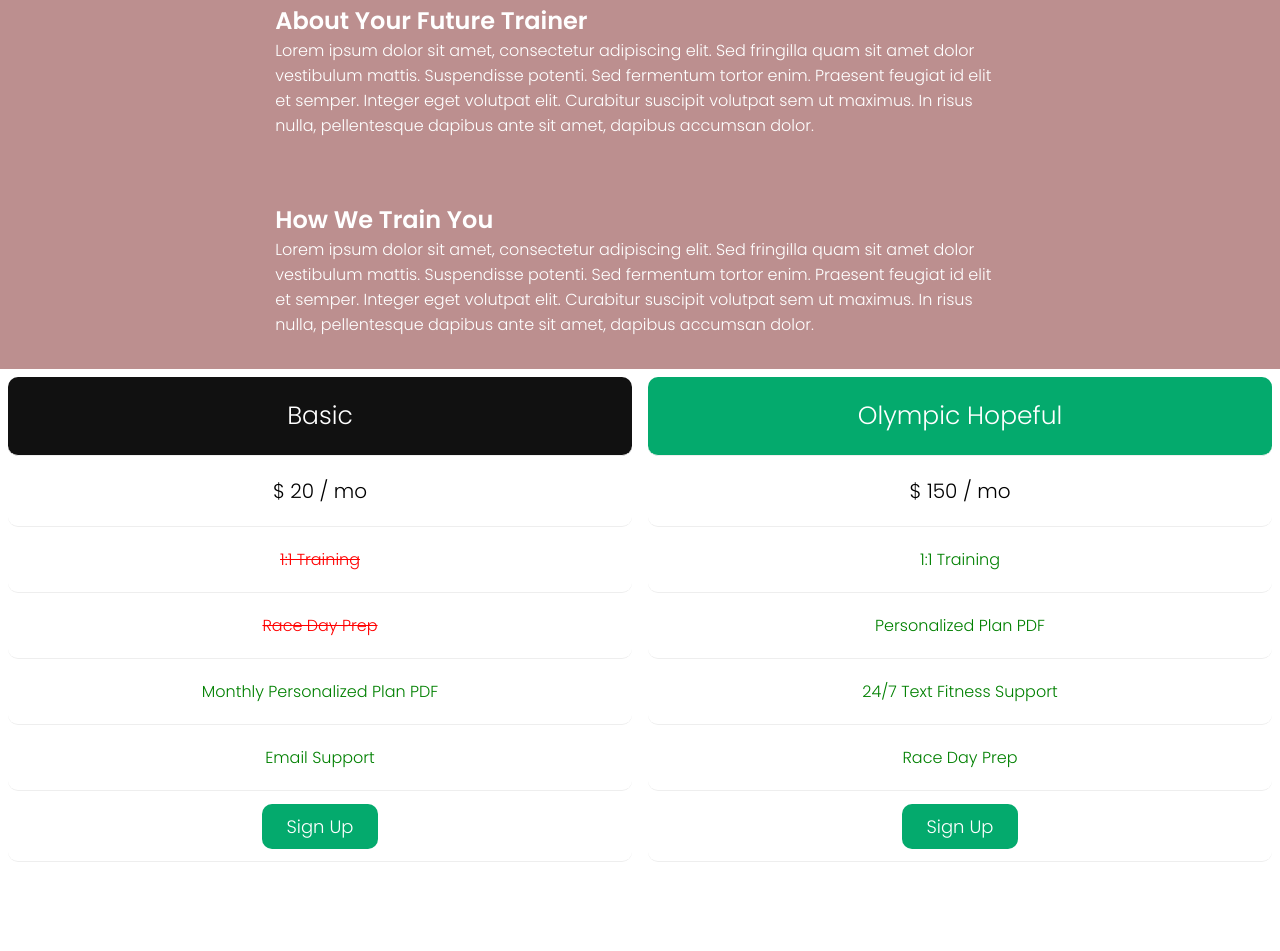
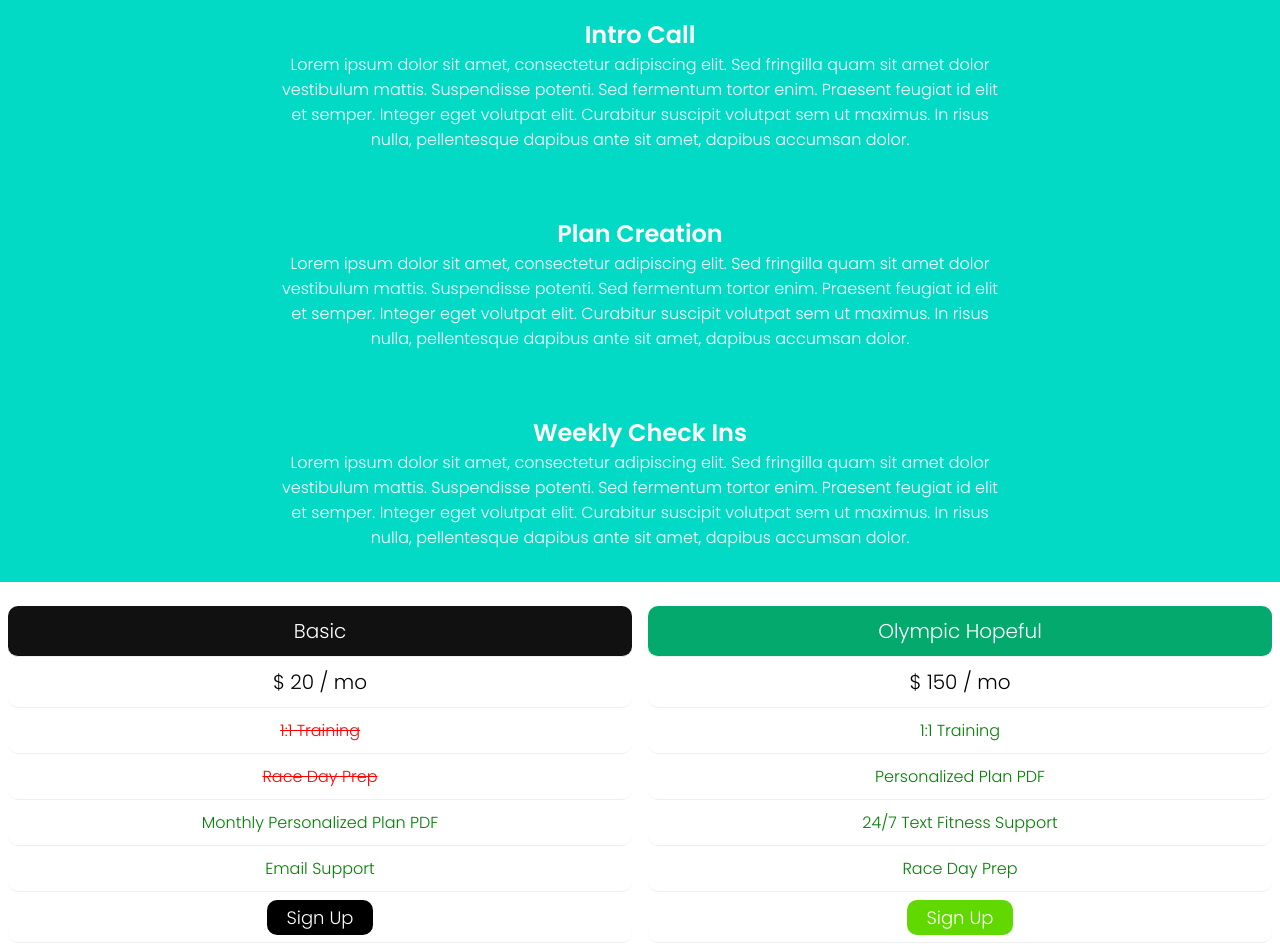
Before and after one commit to garkilic/RB-Training-Site, a plain HTML site: page index.html in a window 1280 px wide. Shown: the part 1753-2704 px from the top of the page. Before the commit the page ends 2623 px from the top, so only its background shows below. Drawn offline with Linux system fonts and the light colour scheme.

Commit message:
More updates

```diff
--- a/index.html
+++ b/index.html
@@ -104,20 +104,24 @@
 		<!-- Process -->
 
 		<section class="process">
-
 			<div class="process-section">
 				<div class="process-container">
-					<h2>About Your Future Trainer</h2>
+					<h2>Intro Call</h2>
 				<p>Lorem ipsum dolor sit amet, consectetur adipiscing elit. Sed fringilla quam sit amet dolor vestibulum mattis. Suspendisse potenti. Sed fermentum tortor enim. Praesent feugiat id elit et semper. Integer eget volutpat elit. Curabitur suscipit volutpat sem ut maximus. In risus nulla, pellentesque dapibus ante sit amet, dapibus accumsan dolor.</p>
 				</div>
 
 			</div>
 			<div class="process-section">
 				<div class="process-container">
-					<h2>How We Train You</h2>
+					<h2>Plan Creation</h2>
 					<p>Lorem ipsum dolor sit amet, consectetur adipiscing elit. Sed fringilla quam sit amet dolor vestibulum mattis. Suspendisse potenti. Sed fermentum tortor enim. Praesent feugiat id elit et semper. Integer eget volutpat elit. Curabitur suscipit volutpat sem ut maximus. In risus nulla, pellentesque dapibus ante sit amet, dapibus accumsan dolor.</p>
 				</div>
-
+			</div>
+			<div class="process-section">
+				<div class="process-container">
+					<h2>Weekly Check Ins</h2>
+					<p>Lorem ipsum dolor sit amet, consectetur adipiscing elit. Sed fringilla quam sit amet dolor vestibulum mattis. Suspendisse potenti. Sed fermentum tortor enim. Praesent feugiat id elit et semper. Integer eget volutpat elit. Curabitur suscipit volutpat sem ut maximus. In risus nulla, pellentesque dapibus ante sit amet, dapibus accumsan dolor.</p>
+				</div>
 			</div>
 		</section>
 
@@ -132,7 +136,7 @@
 				  <li class="not-included">Race Day Prep</li>
 				  <li class="included">Monthly Personalized Plan PDF</li>
 				  <li class="included">Email Support</li>
-				  <li class="grey"><a href="#" class="button">Sign Up</a></li>
+				  <li class="grey"><a href="#" class="button" style="background-color: black">Sign Up</a></li>
 				</ul>
 			  </div>
 
--- a/style.css
+++ b/style.css
@@ -203,11 +203,17 @@ label.logo a {
 .information-area {
 	margin: 1em auto;
 	font-size: 0.8em;
-	border: black solid 1px;
+	box-shadow: rgba(100, 100, 111, 0.2) 0px 7px 29px 0px;
 	padding: 2rem;
 	width: 300px;
 	border-radius: 10px;
 	text-align: center;
+}
+
+.information-area:hover {
+	border: 3px solid #ff7a59;
+	color: #ff7a59;
+	background: #fff;
 }
 
 /* About */
@@ -219,7 +225,6 @@ label.logo a {
 	text-align: center;
 	flex-direction: column;
 	width: 100%;
-	background-color: antiquewhite;
 }
 
 .about-container {
@@ -240,13 +245,14 @@ label.logo a {
 /* Process */
 
 .process {
-	margin: 0 auto;
+	margin: 1em auto;
 	display: flex;
 	align-items: center;
+	text-align: center;
 	flex-direction: column;
 	width: 100%;
 	color: white;
-	background-color: rosybrown;
+	background-color: #03dac6;
 }
 
 .process-container {
@@ -257,8 +263,6 @@ label.logo a {
 .process-section {
 	margin: 2em;
 }
-
-
 
 /* Pricing */
 
@@ -279,13 +283,13 @@ label.logo a {
 .price .header {
 	background-color: #111;
 	color: white;
-	font-size: 25px;
+	font-size: 20px;
 	border-radius: 10px;
 }
 
 .price li {
 	border-bottom: 1px solid #eee;
-	padding: 20px;
+	padding: 10px;
 	text-align: center;
 	border-radius: 10px;
 }
@@ -295,10 +299,10 @@ label.logo a {
 }
 
 .button {
-	background-color: #04aa6d;
+	background-color: #61d800;
 	border: none;
 	color: white;
-	padding: 10px 25px;
+	padding: 5px 20px;
 	text-align: center;
 	text-decoration: none;
 	font-size: 18px;
```
